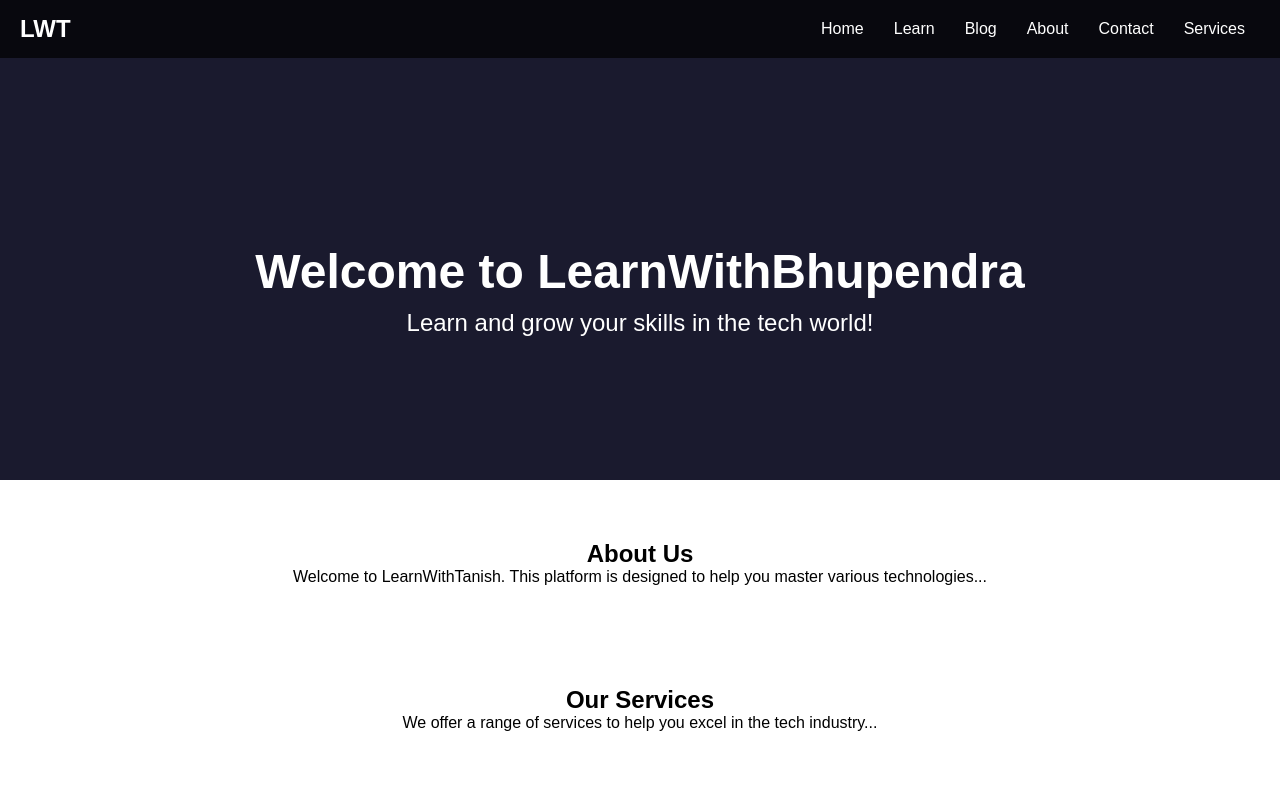
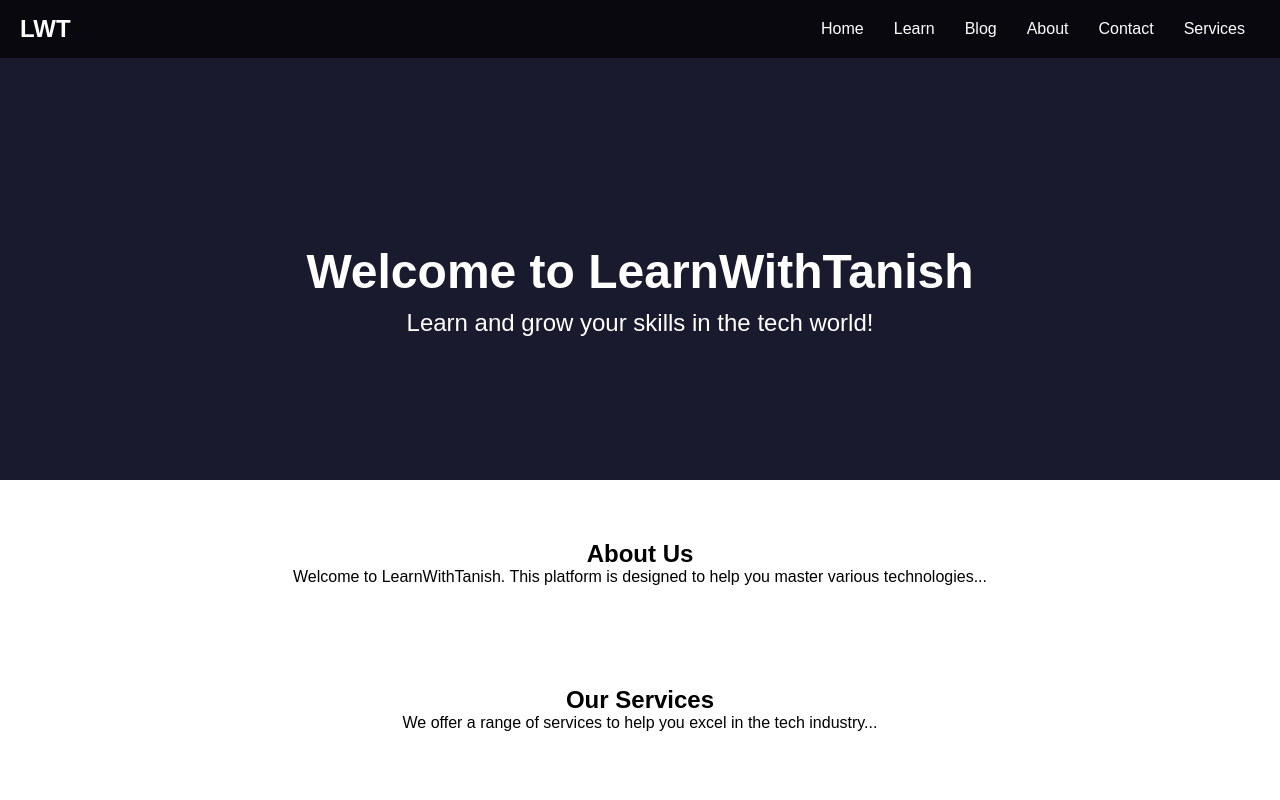
Before and after one commit to tanishk141/demo-html, a plain HTML site: page index.html in a window 1280 px wide. Shown: the top 800 px of the page. Drawn offline with Linux system fonts and the light colour scheme.

Commit message:
Update4 index.html

```diff
--- a/index.html
+++ b/index.html
@@ -164,7 +164,7 @@
             </ul>
         </nav>
         <div class="banner">
-            <h1>Welcome to LearnWithBhupendra</h1>
+            <h1>Welcome to LearnWithTanish</h1>
             <p>Learn and grow your skills in the tech world!</p>
         </div>
     </header>
```
